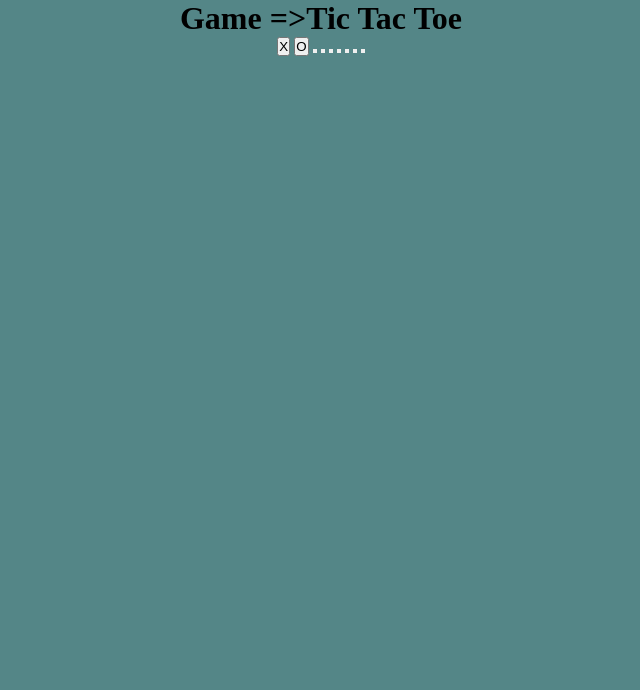
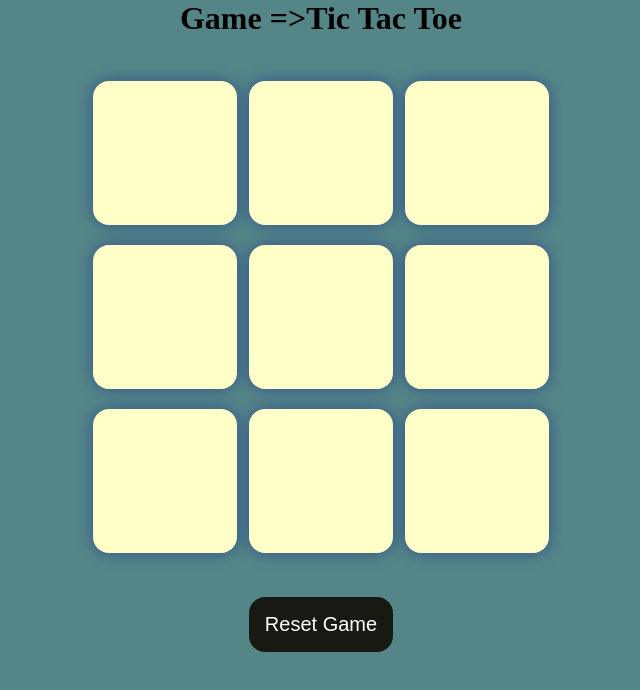
Before and after one commit to WebDeveloper-Amaan/GameTicTacToe, a plain HTML site: page index.html in a window 1280 px wide. Shown: the whole page, without its empty margins (319-959 px from the left). Drawn offline with Linux system fonts and the light colour scheme.

Commit message:
done css and html

```diff
--- a/index.html
+++ b/index.html
@@ -12,8 +12,8 @@
         <h1>Game =>Tic Tac Toe</h1>
         <div class="container">
           <div class="game">
-              <button class="box">X</button>
-              <button class="box">O</button>
+              <button class="box"></button>
+              <button class="box"></button>
               <button class="box"></button>
               <button class="box"></button>
               <button class="box"></button>
@@ -23,6 +23,7 @@
               <button class="box"></button>
           </div>
         </div>
+        <button id="Reset">Reset Game</button>
       </main>
     <script src="javasc.js"></script>
 </body>
--- a/javasc.js
+++ b/javasc.js
@@ -0,0 +1,29 @@
+let boxs = document.querySelectorAll(".box");
+let resetbtn = document.querySelector("#Reset");
+
+let turn0 = true; //playerX,playerO
+
+const winpattern =[
+    [0,1,2],
+    [0,3,6],
+    [0,4,8],
+    [1,4,7],
+    [2,5,8],
+    [2,4,6],
+    [3,4,5],
+    [6,7,8],
+];
+
+boxs.forEach((box) =>{
+    box.addEventListener("click",()=>{
+        console.log("box was clicked:)");
+        if (turn0) {  //palyerO
+            box.innerText = "O";
+            turn0 = false;
+        } else { //playerX
+            box.innerText = "X";
+            turn0 = true;
+        }
+        box.disabled = true;
+    });
+});
--- a/style.css
+++ b/style.css
@@ -7,3 +7,41 @@ body{
     background-color: #548687;
     text-align: center;
 }
+
+.container{
+    height: 70vh;
+    display: flex;
+    /* flex-wrap: wrap; */
+    justify-content: center;
+    align-items: center;
+}
+
+.game{
+    height: 60vmin;
+    width: 60vmin;
+    display: flex;
+    flex-wrap: wrap;
+    justify-content: center;
+    align-items: center;
+    gap: 1.5vmin;
+}
+
+.box{
+    height: 18vmin;
+    width: 18vmin;
+    border: none;
+    border-radius: 1rem;
+    box-shadow: 0 0 1rem rgba(0, 0, 150, 0.4);
+    font-size: 8vmin;
+    color: #b0413e;
+    background-color: #ffffc7
+}
+
+#Reset {
+    padding: 1rem;
+    font-size: 1.25rem;
+    background-color: #191913;
+    color: #fff;
+    border-radius: 1rem;
+    border: none;
+}
```
